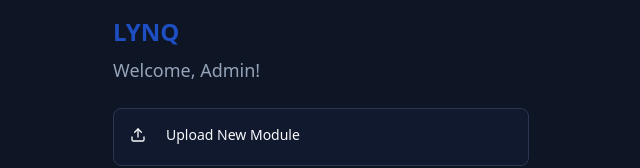
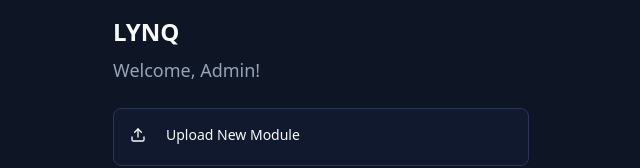
Before and after one commit to lynqtesting/lynq-connect-hub, a React (Vite) app: page /admin-dashboard in a window 1280 px wide. Shown: the top 168 px of the page, without its empty margins (319-959 px from the left). Built offline with nearby package versions, Linux system fonts and the light colour scheme.

Commit message:
Change LYNQ color to white
Update the UI to display "LYNQ" in white instead of light blue.

```diff
--- a/src/components/Logo.tsx
+++ b/src/components/Logo.tsx
@@ -2,7 +2,7 @@ import React from 'react';
 
 const Logo = ({ className = "" }: { className?: string }) => {
   return (
-    <div className={`font-bold text-2xl text-primary ${className}`}>
+    <div className={`font-bold text-2xl text-foreground ${className}`}>
       LYNQ
     </div>
   );
```
